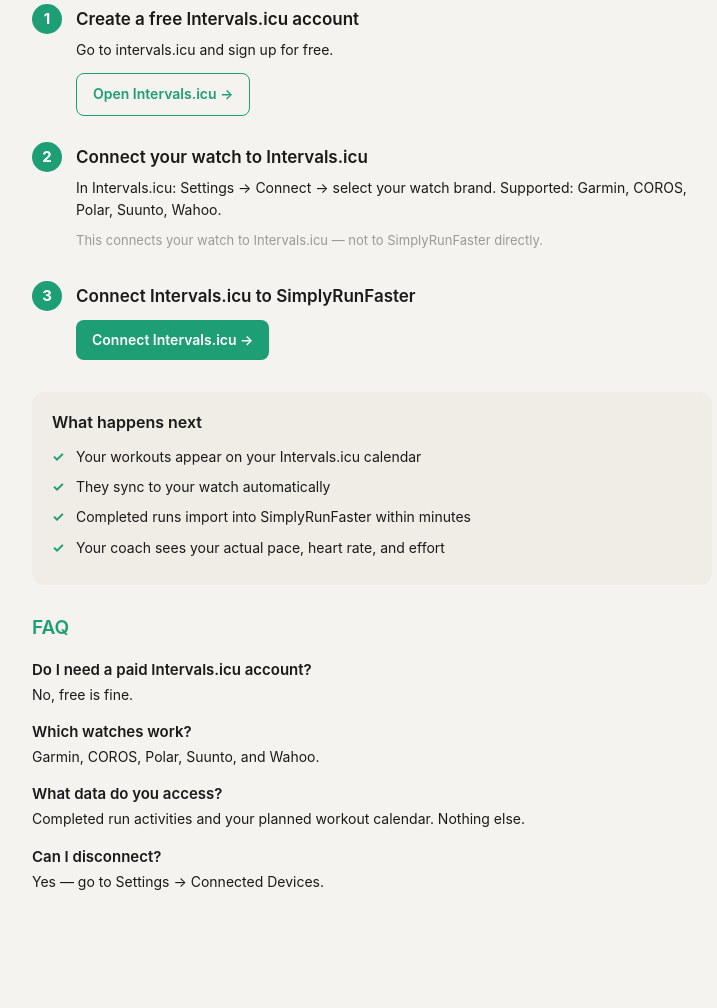
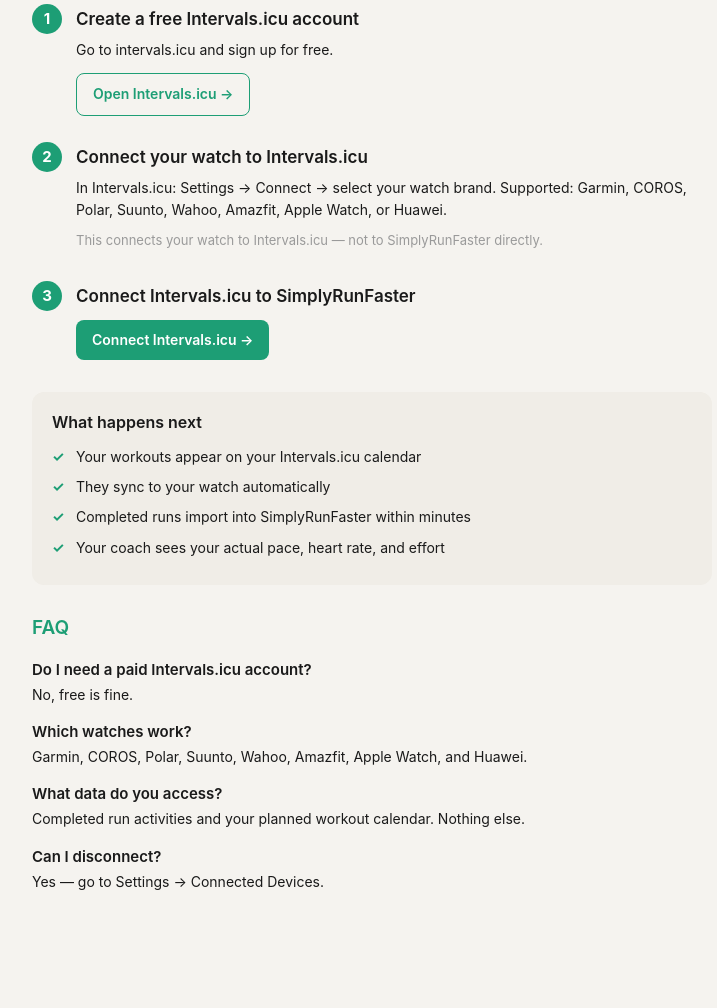
Before and after one commit to willmusto/simplyrunfaster, a PHP site: the page made by views/static/intervals_setup.php in a window 1280 px wide. Shown: the part 169-1177 px from the top of the page, without its empty margins (268-985 px from the left). Run offline with PHP 8.4, Linux system fonts and the light colour scheme; the template is opened without the code that fills it, so the values that code supplies are empty.

Commit message:
feat(intervals): expand device list + show setup-guide link when connected
- Device list now reads 'Garmin, COROS, Polar, Suunto, Wahoo, Amazfit,
  Apple Watch, or Huawei' in settings.php and intervals_setup.php (step 2 + FAQ).
- 'How does this work?' guide link now shows in both the connected and
  disconnected Connected Devices states.

Co-Authored-By: Claude Opus 4.8 <noreply@anthropic.com>

```diff
--- a/views/athlete/settings.php
+++ b/views/athlete/settings.php
@@ -94,8 +94,9 @@
                 <div style="font-size:12px;color:var(--text-muted);margin-top:3px;font-weight:400;">
                     <?php if ($intervalsConnected): ?>
                         <?= $intervalsLastSynced ? 'Last synced: ' . h($intervalsLastSynced) : 'Connected — waiting for first sync.' ?>
+                        <a href="/app/integrations/intervals/guide">How does this work? →</a>
                     <?php else: ?>
-                        Sync workouts to your Garmin, COROS, Polar, Suunto, or Wahoo device.
+                        Sync workouts to your Garmin, COROS, Polar, Suunto, Wahoo, Amazfit, Apple Watch, or Huawei device.
                         <a href="/app/integrations/intervals/guide">How does this work? →</a>
                     <?php endif; ?>
                 </div>
--- a/views/static/intervals_setup.php
+++ b/views/static/intervals_setup.php
@@ -66,7 +66,7 @@ include __DIR__ . '/../../views/layout/html_open.php';
         <div class="step-num">2</div>
         <div class="step-body">
             <h2>Connect your watch to Intervals.icu</h2>
-            <p>In Intervals.icu: Settings → Connect → select your watch brand. Supported: Garmin, COROS, Polar, Suunto, Wahoo.</p>
+            <p>In Intervals.icu: Settings → Connect → select your watch brand. Supported: Garmin, COROS, Polar, Suunto, Wahoo, Amazfit, Apple Watch, or Huawei.</p>
             <p class="step-note">This connects your watch to Intervals.icu — not to SimplyRunFaster directly.</p>
         </div>
     </div>
@@ -95,7 +95,7 @@ include __DIR__ . '/../../views/layout/html_open.php';
         <p class="faq-a">No, free is fine.</p>
 
         <p class="faq-q">Which watches work?</p>
-        <p class="faq-a">Garmin, COROS, Polar, Suunto, and Wahoo.</p>
+        <p class="faq-a">Garmin, COROS, Polar, Suunto, Wahoo, Amazfit, Apple Watch, and Huawei.</p>
 
         <p class="faq-q">What data do you access?</p>
         <p class="faq-a">Completed run activities and your planned workout calendar. Nothing else.</p>
```
